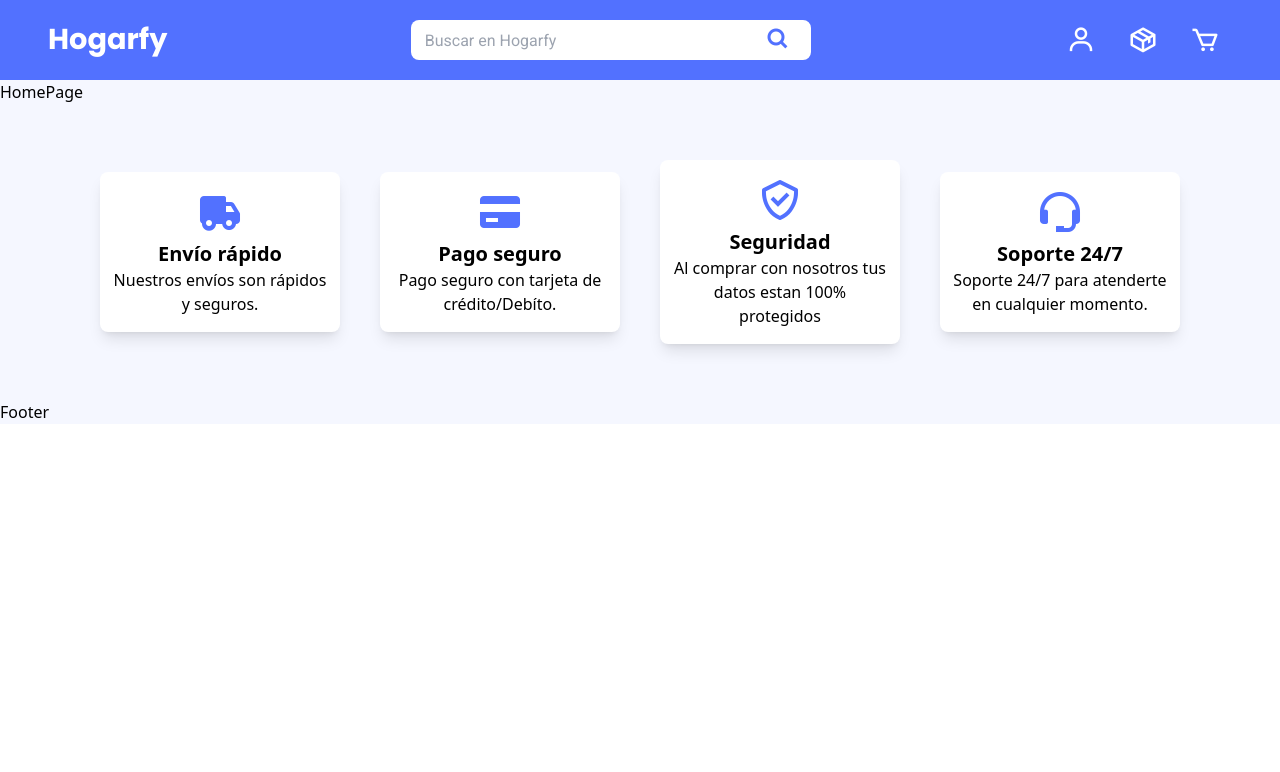
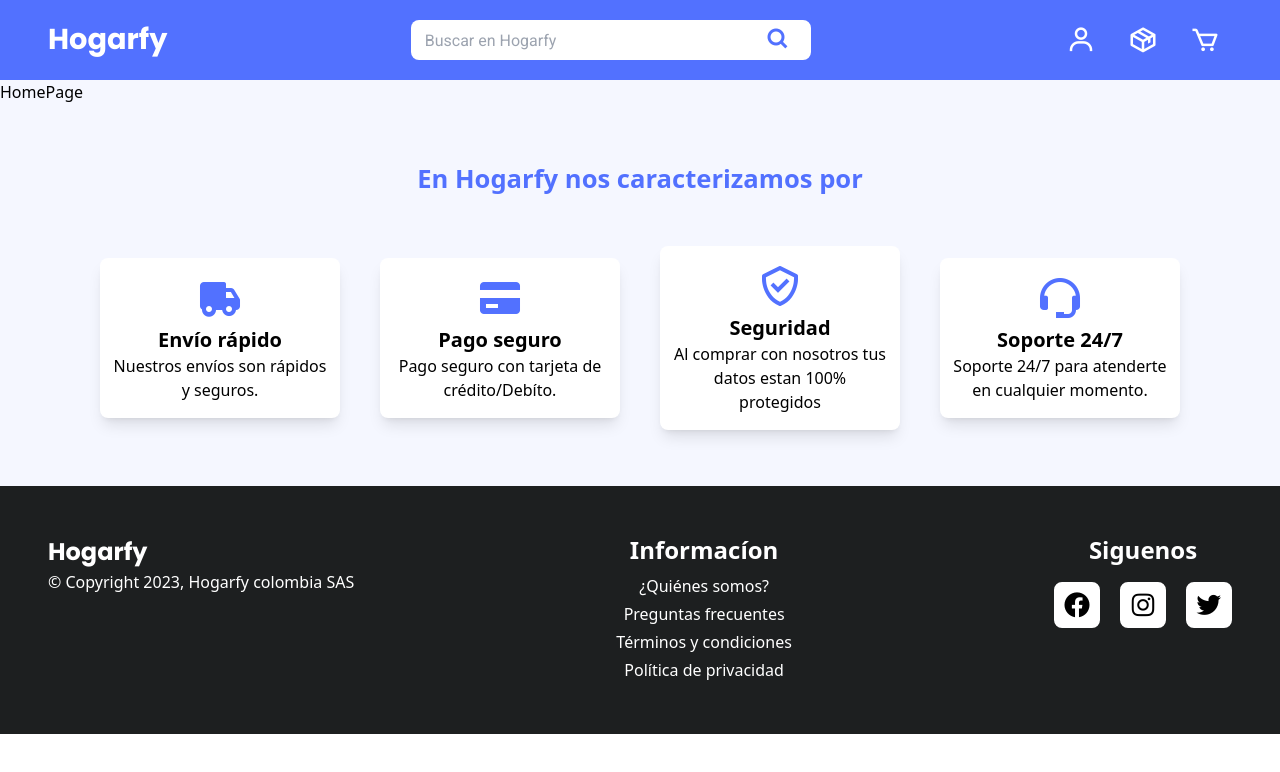
Before and after one commit to juangonzalezdla/hogarfy, a React (Vite) app in the folder frontend/: page / in a window 1280 px wide. Shown: the top 772 px of the page. Built offline with nearby package versions, Linux system fonts and the light colour scheme.

Commit message:
Add footer

```diff
--- a/frontend/src/components/Features.jsx
+++ b/frontend/src/components/Features.jsx
@@ -3,8 +3,13 @@ import FeaturesCard from './FeaturesCard.jsx';
 function Features() {
   return (
     <section className='w-full max-w-[1400px] my-14 mx-[auto]
-      flex flex-row justify-center items-center gap-10'>
-      <FeaturesCard
+      flex flex-col justify-center items-center gap-10'>
+      <h1 className='text-[1.6rem] text-azul font-bold mb-2'>
+        En Hogarfy nos caracterizamos por
+      </h1>
+
+      <div className='flex flex-row justify-center items-center gap-10'>
+        <FeaturesCard
           name='Envío rápido'
           description='Nuestros envíos son rápidos y seguros.'
         >
@@ -31,6 +36,7 @@ function Features() {
         >
           <i class='bx bx-support text-azul text-5xl group-hover:text-blanco'></i>
         </FeaturesCard>
+      </div>
     </section>
   )
 }
--- a/frontend/src/components/Footer.jsx
+++ b/frontend/src/components/Footer.jsx
@@ -1,6 +1,76 @@
+import { Link } from 'react-router-dom';
+
 function Footer() {
   return (
-    <div>Footer</div>
+    <footer className='bg-oscuro text-blanco px-12 py-12'>
+      <div className='w-full max-w-[1400px] my-0 mx-auto flex
+        flex-row justify-between'>
+        <div>
+          <figure>
+            <a className="block font-poppins text-[1.5rem] font-bold
+            no-underline" href="/">Hogarfy</a>
+          </figure>
+
+          <span>© Copyright 2023, Hogarfy colombia SAS</span>
+        </div>
+
+        <div className='flex flex-col justify-center items-center'>
+          <h2 className='text-2xl font-bold mb-2'>Informacíon</h2>
+          <Link to='/' className='mb-1'>
+            ¿Quiénes somos?
+          </Link>
+          <Link to='/' className='mb-1'>
+            Preguntas frecuentes
+          </Link>
+          <Link to='/' className='mb-1'>
+            Términos y condiciones
+          </Link>
+          <Link to='/' className='mb-1'>
+            Política de privacidad
+          </Link>
+        </div>
+
+        <div className='flex flex-col items-center gap-2'>
+          <h2 className='text-2xl font-bold mb-2'>Siguenos</h2>
+
+          <div className='flex items-center gap-5'>
+            <a
+              href="https://www.facebook.com/"
+              target="_blank"
+              className='bg-blanco p-1.5 flex items-center rounded-lg
+              border-2 border-solid border-blanco group hover:bg-oscuro'
+            >
+              <i className='bx bxl-facebook-circle text-negro text-[30px]
+              group-hover:text-blanco'>
+              </i>
+            </a>
+
+            <a
+              href="https://www.instagram.com/"
+              target="_blank"
+              className='bg-blanco p-1.5 flex items-center rounded-lg
+              border-2 border-solid border-blanco group hover:bg-oscuro'
+            >
+              <i className='bx bxl-instagram text-negro text-[30px]
+              group-hover:text-blanco'>
+              </i>
+            </a>
+
+            <a
+              href="https://www.twitter.com/"
+              target="_blank"
+              className='bg-blanco p-1.5 flex items-center rounded-lg
+              border-2 border-solid border-blanco group hover:bg-oscuro'
+            >
+              <i className='bx bxl-twitter text-negro text-[30px]
+              group-hover:text-blanco'>
+              </i>
+            </a>
+
+          </div>
+        </div>
+      </div>
+    </footer>
   )
 }
 
--- a/frontend/src/components/FormTitle.jsx
+++ b/frontend/src/components/FormTitle.jsx
@@ -1,6 +1,6 @@
 function FormTitle({ title }) {
   return (
-    <h1 className='text-[1.6rem] text-azul font-bold mb-8'>
+    <h1 className='text-[1.6rem] text-azul font-bold mb-2'>
       {title}
     </h1>
   )
--- a/frontend/src/components/Header.jsx
+++ b/frontend/src/components/Header.jsx
@@ -3,8 +3,8 @@ import IconLink from './IconLink';
 
 function Header() {
   return (
-    <header className="bg-azul py-[0] px-[3rem]">
-      <nav className="w-full max-w-[1400px] my-[o] mx-[auto] h-[80px]
+    <header className="bg-azul py-0 px-12">
+      <nav className="w-full max-w-[1400px] my-o mx-auto h-20
         flex flex-row justify-between items-center">
         <figure>
           <a className="text-blanco font-poppins text-[1.8rem]
```
